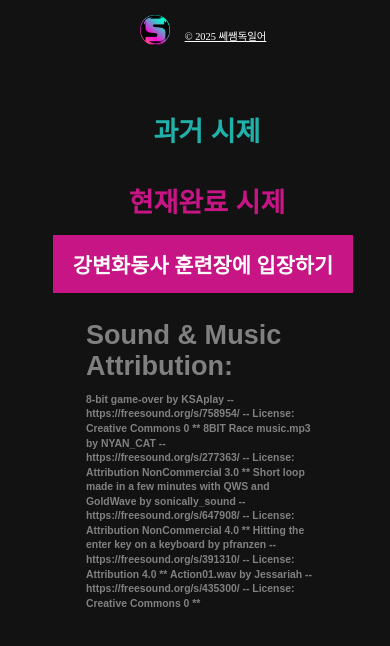
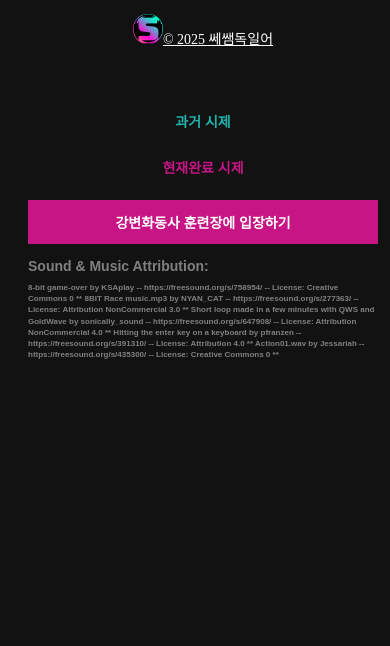
Before and after one commit to nunsaramengel/german_verb_hoonlyeonjang, a React (Vite) app: page / in a window 390 px wide. Shown: the top 646 px of the page. Built offline with nearby package versions, Linux system fonts and the light colour scheme; no server answers; a web font is replaced by a local one.

Commit message:
Adjusted mobile device design/layout/size

```diff
--- a/src/App.jsx
+++ b/src/App.jsx
@@ -1,18 +1,16 @@
-import { useState, useEffect, useRef } from 'react';
+import { useState, useEffect } from 'react';
 import './styles/App.css';
 import { verblist } from './assets/verblist.js';
 import Verb from './components/Verb.jsx';
 import ResponseField from "./components/ResponseField.jsx";
-import Score from "./components/Score.jsx"
-import TenseChoice from "./components/TenseChoice.jsx"
-import ShowWrongVerbs from "./components/ShowWrongVerbs.jsx"
+import Score from "./components/Score.jsx";
+import TenseChoice from "./components/TenseChoice.jsx";
+import ShowWrongVerbs from "./components/ShowWrongVerbs.jsx";
 import { Howl } from "howler";
-import Logo from "/img/logo.png"
+import Logo from "/img/logo.png";
 import styled from 'styled-components';
 
-
-
-const responsiveParagraph = styled.p`
+const ResponsiveParagraph = styled.p`
   font-size: 18px; /* Default for computers */
 
   @media (max-width: 1024px) {
@@ -22,90 +20,98 @@ const responsiveParagraph = styled.p`
   @media (max-width: 768px) {
     font-size: 14px; /* For mobile devices */
   }
-  `;
+`;
 
+const Container = styled.div`
+  width: 100vw;
+  margin: auto;
+  padding: 0 20px; /* Reduced padding for mobile */
+`;
 
+const LogoImage = styled.img`
+  width: 30px; /* Fixed logo size */
+  height: 30px;
+`;
+
+const Button = styled.button`
+  padding: 10px 16px; /* Default padding */
+  font-size: 1rem; /* Default font size */
+  width: 100%; /* Full width for mobile */
+
+  @media (max-width: 600px) {
+    padding: 8px 12px; /* Adjusted padding for mobile */
+    font-size: 0.875rem; /* Adjusted font size for mobile */
+  }
+`;
 
 function App() {
-  const [currentVerb, setCurrentVerb] = useState(null); // Initialize as null
+  const [currentVerb, setCurrentVerb] = useState(null);
   const [usedVerbs, setUsedVerbs] = useState(new Set());
-  const [begun, setBegun] = useState(false)
-  const [score, setScore] = useState(0)
-  const [isPastTense, setIsPastTense] = useState(false)
-  const [wrongVerbs, setWrongVerbs] = useState([])
+  const [begun, setBegun] = useState(false);
+  const [score, setScore] = useState(0);
+  const [isPastTense, setIsPastTense] = useState(false);
+  const [wrongVerbs, setWrongVerbs] = useState([]);
 
-
-
-
-  const LOGO_SIZE = "30"
+  const LOGO_SIZE = "30";
 
   const wrong = new Howl({
     src: ['/sounds/wrong.wav']
-  })
-
+  });
 
   const right = new Howl({
     src: ['/sounds/right.wav']
-  })
+  });
 
   const music1 = new Howl({
     src: ['/sounds/game.mp3'],
     preload: true,
     loop: true,
-     volume: 0.2
-  })
+    volume: 0.2
+  });
 
   const music2 = new Howl({
     src: ['/sounds/game2.mp3'],
     preload: true,
     loop: true
-  })
+  });
 
   const btnSound = new Howl({
     src: ['/sounds/btn.wav']
-  })
+  });
 
   const intro = new Howl({
     src: ['/sounds/intro.mp3']
-  })
+  });
 
   const type = new Howl({
     src: ['/sounds/type.mp3']
-  })
-
-  console.log(wrong, intro)
+  });
 
   const playSound = (sound) => {
     sound.play();
-  }
+  };
 
-  const stopStound = (sound) => {
+  const stopSound = (sound) => {
     sound.stop();
-  }
+  };
 
   useEffect(() => {
-     console.log(wrongVerbs)
-  }, [wrongVerbs])
-
-  useEffect(() => {
-    if(!begun) { playSound(music1)}
-  }, [begun])
+    if (!begun) { playSound(music1) }
+  }, [begun]);
 
   useEffect(() => {
     const handleKeyDown = () => {
-      playSound(type)
-    }
+      playSound(type);
+    };
 
-    window.addEventListener('keydown', handleKeyDown)
+    window.addEventListener('keydown', handleKeyDown);
 
     return () => {
-      window.removeEventListener('keydown', handleKeyDown)
-    }
+      window.removeEventListener('keydown', handleKeyDown);
+    };
+  }, [type]);
 
-  }, [type])
-
-  const ADD_POINTS = 10
-  const SUBSTRACT_POINTS = 5
+  const ADD_POINTS = 10;
 
   const clickButton = () => {
     const arrayOfVerbs = Object.entries(verblist).map(([verb, forms]) => ({
@@ -118,14 +124,13 @@ function App() {
     const availableVerbs = arrayOfVerbs.filter(verbObj => !usedVerbs.has(verbObj.verb));
 
     if (availableVerbs.length === 0) {
-
       alert(`축하해요! 동사 ${Object.keys(verblist).length - wrongVerbs.length}개 맞았고 ${wrongVerbs.length}개 틀렸어요. 확인 누르시고 다시 도전해보실래요?`);
-      setUsedVerbs(new Set())
-      setWrongVerbs([]); // Reset the usedVerbs state
-      setScore(0)
+      setUsedVerbs(new Set());
+      setWrongVerbs([]);
+      setScore(0);
       setTimeout(() => {
         window.location.reload();
-      }, 100);
+      }, 100)
       return;
     }
 
@@ -134,61 +139,68 @@ function App() {
 
     setCurrentVerb(selectedQuestion); // Set the entire verb object
     setUsedVerbs(prev => new Set(prev).add(selectedQuestion.verb));
-    if(!begun){setBegun(true)}
+    if (!begun) { setBegun(true); }
   };
 
   const handleCorrectAnswer = () => {
-    setScore(prevScore => prevScore + ADD_POINTS)
-    playSound(right)
+    setScore(prevScore => prevScore + ADD_POINTS);
+    playSound(right);
     clickButton(); // Get a new verb when the answer is correct
   };
 
   const handleIncorrectAnswer = () => {
-    playSound(wrong)
-    setWrongVerbs(prev => [...prev, currentVerb])
-    clickButton()
-  }
+    playSound(wrong);
+    setWrongVerbs(prev => [...prev, currentVerb]);
+    clickButton();
+  };
 
   return (
-    <div style={{width: "100vw", margin: "auto", padding: "0 40px"}}>
+    <Container>
       <a href="mailto:sesaemdeutsch@gmail.com?subject=강변화동사%20훈련장%20Render">
-        <p style={{ fontSize: ".5rem", marginBottom: "50px" }}><img src={Logo} width={LOGO_SIZE} height={LOGO_SIZE} alt="logo 쎄쌤" style={{ marginRight: "15px", transform: "translateY(5px)" }} lang="ko"/>
+        <ResponsiveParagraph style={{ marginBottom: "50px" }}>
+          <LogoImage src={Logo} alt="logo 쎄쌤" />
           &copy; 2025 쎄쌤독일어
-        </p>
+        </ResponsiveParagraph>
       </a>
-      {(begun && (<><h1 lang="ko">강변화동사 훈련장</h1><Score score={score} /></>))}
-      {currentVerb && <Verb question={currentVerb} isPastTense={isPastTense}></Verb>} {/* Render Verb only if currentVerb is not null */}
+      {begun && (
+        <>
+          <h1 lang="ko">강변화동사 훈련장</h1>
+          <Score score={score} />
+        </>
+      )}
+      {currentVerb && <Verb question={currentVerb} isPastTense={isPastTense} />}
       {currentVerb && (
         <ResponseField
           correctInfinitive={currentVerb.infinitive}
           onCorrectAnswer={handleCorrectAnswer}
           onIncorrectAnswer={handleIncorrectAnswer}
         />
-
       )}
-      {(!begun && <><TenseChoice isPastTense={isPastTense} setIsPastTense={setIsPastTense} /><button onClick={clickButton} className="enterTrainingGroundButton" lang="ko">강변화동사 훈련장에 입장하기</button></>)}
-      {(begun && <ShowWrongVerbs wrongVerbs={wrongVerbs} />)}
-      <div style={{margin: "auto",  bottom: "1vh", width: "60vw",  backgroundColor: "transparent"}}>
-        <p style={{
-          color: "grey",
-          textAlign: "left",
-          backgroundColor: "transparent"
-        }}
-        lang="de">
-        Sound & Music Attribution:
-        <br />
-          <div style={{backgroundColor: "transparent"}}>
-            <p style={{ fontSize: ".5rem", lineHeight: ".7rem", textAlign: "left", color: "grey", backgroundColor: "transparent" }} lang="de">
+      {!begun && (
+        <>
+          <TenseChoice isPastTense={isPastTense} setIsPastTense={setIsPastTense} />
+          <Button onClick={clickButton} className="enterTrainingGroundButton" lang="ko">
+            강변화동사 훈련장에 입장하기
+          </Button>
+        </>
+      )}
+      {begun && <ShowWrongVerbs wrongVerbs={wrongVerbs} />}
+      <div style={{ margin: "auto", bottom: "1vh", width: "100%", backgroundColor: "transparent" }}>
+        <ResponsiveParagraph lang="de" style={{ color: "grey", textAlign: "left", backgroundColor: "transparent" }}>
+          Sound & Music Attribution:
+          <br />
+          <div style={{ backgroundColor: "transparent" }}>
+            <ResponsiveParagraph style={{ fontSize: ".5rem", lineHeight: ".7rem", textAlign: "left", color: "grey", backgroundColor: "transparent" }} lang="de">
               8-bit game-over by KSAplay -- https://freesound.org/s/758954/ -- License: Creative Commons 0 **
               8BIT Race music.mp3 by NYAN_CAT -- https://freesound.org/s/277363/ -- License: Attribution NonCommercial 3.0 **
               Short loop made in a few minutes with QWS and GoldWave by sonically_sound -- https://freesound.org/s/647908/ -- License: Attribution NonCommercial 4.0 **
               Hitting the enter key on a keyboard by pfranzen -- https://freesound.org/s/391310/ -- License: Attribution 4.0 **
               Action01.wav by Jessariah -- https://freesound.org/s/435300/ -- License: Creative Commons 0 **
-            </p>
+            </ResponsiveParagraph>
           </div>
-        </p>
+        </ResponsiveParagraph>
       </div>
-    </div>
+    </Container>
   );
 }
 
--- a/src/components/ResponseField.jsx
+++ b/src/components/ResponseField.jsx
@@ -1,4 +1,47 @@
 import React, { useState } from 'react';
+import styled from 'styled-components';
+
+const Container = styled.div`
+    width: 100%;
+    padding: 0; /* Added padding for mobile */
+`;
+
+const Form = styled.form`
+    width: 100%; /* Form width */
+    display: flex;
+    flex-direction: column; /* Stack input and button vertically */
+    align-items: center; /* Center align items */
+`;
+
+const Input = styled.input`
+    width: 100%; /* Input width */
+    font-family: "yoon-px-pixelbatang", sans-serif;
+    font-size: 1rem; /* Default font size */
+
+    @media (max-width: 600px) {
+        font-size: 0.875rem; /* Adjusted font size for mobile */
+    }
+`;
+
+const Button = styled.button`
+    width: 100%; /* Button width */
+    font-family: "yoon-px-pixelbatang", sans-serif;
+    font-size: 1rem; /* Default font size */
+    margin-top: 10px; /* Space between input and button */
+
+    @media (max-width: 600px) {
+        font-size: 0.875rem; /* Adjusted font size for mobile */
+    }
+`;
+
+const Message = styled.p`
+    margin-top: 10px; /* Space above the message */
+    font-size: 1rem; /* Default font size */
+
+    @media (max-width: 600px) {
+        font-size: 0.875rem; /* Adjusted font size for mobile */
+    }
+`;
 
 const ResponseField = ({
     correctInfinitive,
@@ -19,25 +62,24 @@ const ResponseField = ({
             onCorrectAnswer(); // Notify the parent component that the answer is correct
         } else {
             setMessage('틀렸음!');
-        onIncorrectAnswer()
+            onIncorrectAnswer();
         }
         setUserInput(''); // Clear the input field
     };
 
     return (
-    <div style={{width: "100vw"}}>
-      <form onSubmit={handleSubmit} style={{width: "90vw"}}>
-        <input
+        <Container>
+            <Form onSubmit={handleSubmit}>
+                <Input
                     type="text"
                     value={userInput}
                     onChange={handleChange}
-          style={{ width: "70vw", fontFamily: "yoon-px-pixelbatang, sans-serif" }}
                     lang="de"
                 />
-        <button className="checkVerbButton" type="submit" style={{width: "70vw",  fontFamily: "yoon-px-pixelbatang, sans-serif", transform: "translateX(-7px)"}} lang="ko">검사</button>
-      </form>
-      {message && <p lang="ko">{message}</p>}
-    </div>
+                <Button className="checkVerbButton" type="submit" lang="ko">검사</Button>
+            </Form>
+            {message && <Message lang="ko">{message}</Message>}
+        </Container>
     );
 };
 
--- a/src/components/ShowWrongVerbs.jsx
+++ b/src/components/ShowWrongVerbs.jsx
@@ -1,27 +1,63 @@
-import React from 'react'
-import { useState } from 'react'
-import "../styles/WrongVerbsList.css"
+import React, { useState } from 'react';
+import "../styles/WrongVerbsList.css";
+import styled from 'styled-components';
+
+const Container = styled.div`
+    z-index: 100;
+    margin-top: 30px;
+    padding: 0; /* Added padding for mobile */
+`;
+
+const Button = styled.button`
+    font-size: 1rem; /* Default font size */
+    width: 100%; /* Full width for mobile */
+
+    @media (max-width: 600px) {
+        font-size: 0.875rem; /* Adjusted font size for mobile */
+    }
+`;
+
+const List = styled.ul`
+    border-top: 3px solid #1ED3DF;
+    border-bottom: 3px solid #1ED3DF;
+    padding: 0; /* Remove default padding */
+    list-style-type: none; /* Remove bullet points */
+`;
+
+const ListItem = styled.li`
+    color: ${props => (props.index % 2 === 0 ? 'aquamarine' : 'mediumvioletred')};
+    padding: 8px 0; /* Add some padding for list items */
+    font-size: 1rem; /* Default font size */
+
+    @media (max-width: 600px) {
+        font-size: 0.875rem; /* Adjusted font size for mobile */
+    }
+`;
+
 const ShowWrongVerbs = ({ wrongVerbs }) => {
-    const [showWrongVerbs, setShowWrongVerbs] = useState(false)
+    const [showWrongVerbs, setShowWrongVerbs] = useState(false);
+
     const handleButtonClick = (event) => {
         event.preventDefault();
-        setShowWrongVerbs(!showWrongVerbs)
-    }
+        setShowWrongVerbs(!showWrongVerbs);
+    };
+
     return (
-        <div style={{zIndex: "100", marginTop: "30px"}}>
-            <button lang="ko" onClick={handleButtonClick}>{showWrongVerbs ? "복습할 동사 가리기" : '복습할 동사 보여주기'}</button>
-            <ul style={{ borderTop: showWrongVerbs ? '3px solid #1ED3DF' : " ", borderBottom: showWrongVerbs ? '3px solid #1ED3DF' : " " }}>
-                {showWrongVerbs && (wrongVerbs.map((verb, index) => (
-                    <li
-                        key={index}
-                        style={{ color: index % 2 === 0 ? 'aquamarine' : 'mediumvioletred' }}
-                        lang="de"
-                    >{verb.infinitive}&nbsp;&nbsp;&nbsp;{verb.pastTense}&nbsp;&nbsp;&nbsp;{verb.presentPerfect}
-                    </li>
-                )))}
-            </ul>
-        </div>
-  )
-}
+        <Container>
+            <Button lang="ko" onClick={handleButtonClick}>
+                {showWrongVerbs ? "복습할 동사 가리기" : '복습할 동사 보여주기'}
+            </Button>
+            {showWrongVerbs && (
+                <List>
+                    {wrongVerbs.map((verb, index) => (
+                        <ListItem key={index} index={index} lang="de">
+                            {verb.infinitive}&nbsp;&nbsp;&nbsp;{verb.pastTense}&nbsp;&nbsp;&nbsp;{verb.presentPerfect}
+                        </ListItem>
+                    ))}
+                </List>
+            )}
+        </Container>
+    );
+};
 
-export default ShowWrongVerbs
+export default ShowWrongVerbs;
--- a/src/components/TenseChoice.jsx
+++ b/src/components/TenseChoice.jsx
@@ -1,9 +1,32 @@
-import React, { useState, useEffect } from 'react';
+import React from 'react';
+import { useEffect } from 'react';
 import '../styles/TenseChoise.css';
-import { Howl } from 'howler'
+import { Howl } from 'howler';
+import styled from 'styled-components';
+
+const SwitchContainer = styled.div`
+    display: flex;
+    flex-direction: column; /* Stack labels vertically */
+    align-items: center; /* Center align items */
+    margin: 10px 0; /* Margin for spacing */
+`;
+
+const Label = styled.label`
+    color: ${props => (props.isActive ? 'mediumvioletred' : 'lightseagreen')};
+    padding: 10px 12px; /* Increased padding for better touch targets */
+    border-radius: 4px;
+    margin: 5px 0; /* Margin for spacing */
+    display: inline-block; /* Ensure label behaves like a block element */
+    cursor: pointer; /* Change cursor to pointer on hover */
+    font-size: 1rem; /* Default font size */
+
+    @media (max-width: 600px) {
+        font-size: 0.875rem; /* Adjusted font size for mobile */
+        padding: 8px 10px; /* Adjusted padding for mobile */
+    }
+`;
 
 const TenseChoice = ({ isPastTense, setIsPastTense }) => {
-
     const handleSelection = (event) => {
         const selectedValue = event.target.value;
         setIsPastTense(selectedValue === 'past');
@@ -11,28 +34,18 @@ const TenseChoice = ({ isPastTense, setIsPastTense }) => {
 
     const selectSound = new Howl({
         src: ['/sounds/menu_select.mp3']
-    })
+    });
 
     const playSound = (sound) => {
         sound.play();
-    }
-
-
+    };
 
     return (
-        <>
-            <div className="switch" lang="ko">
-                <label
+        <SwitchContainer lang="ko">
+            <Label
                 htmlFor="isPast"
-                    lang="ko"
+                isActive={isPastTense}
                 onClick={() => playSound(selectSound)}
-                    style={{
-                        color: isPastTense ? 'mediumvioletred' : 'lightseagreen',
-                        padding: '5px 8px',
-                        borderRadius: '4px',
-                        margin: '10px 5px',
-                        display: 'inline-block', // Ensure label behaves like a block element
-                    }}
             >
                 <input
                     type="radio"
@@ -41,20 +54,14 @@ const TenseChoice = ({ isPastTense, setIsPastTense }) => {
                     onChange={handleSelection}
                     id="isPast"
                     lang="ko"
+                    style={{ display: 'none' }} // Hide the radio button
                 />
                 과거 시제
-                </label>
-                <label
+            </Label>
+            <Label
                 htmlFor="!isPast"
+                isActive={!isPastTense}
                 onClick={() => playSound(selectSound)}
-                    style={{
-                        color: !isPastTense ? 'mediumvioletred' : 'lightseagreen',
-                        padding: '5px 8px',
-                        borderRadius: '4px',
-                        margin: '10px 5px',
-                        display: 'inline-block', // Ensure label behaves like a block element
-                    }}
-                    label="ko"
             >
                 <input
                     type="radio"
@@ -63,12 +70,11 @@ const TenseChoice = ({ isPastTense, setIsPastTense }) => {
                     onChange={handleSelection}
                     id="!isPast"
                     lang="ko"
+                    style={{ display: 'none' }} // Hide the radio button
                 />
                 현재완료 시제
-                </label>
-                <span></span>
-            </div>
-        </>
+            </Label>
+        </SwitchContainer>
     );
 };
 
--- a/src/components/Verb.jsx
+++ b/src/components/Verb.jsx
@@ -1,18 +1,32 @@
-import React from 'react'
-import "../styles/CurrentVerbStyles.css"
+import React from 'react';
+import styled from 'styled-components';
+import "../styles/CurrentVerbStyles.css";
 
-const Verb = ({question, isPastTense}) => {
+const Container = styled.div`
+    text-align: center; /* Center the text */
+    padding: 0 20px; /* Added padding for mobile */
+`;
 
-  const QUESTION = question || "TEST"
+const Title = styled.h1`
+    font-size: 3rem; /* Default font size */
+    margin: 0; /* Remove default margin */
 
+    @media (max-width: 600px) {
+        font-size: 1.8rem; /* Adjusted font size for mobile */
+    }
+`;
 
-  return (
-    <div>
-      <h1 className="currentVerbStyles" lang="de">
-        {isPastTense ? QUESTION.pastTense : QUESTION.presentPerfect}
-      </h1>
-    </div>
-  )
-}
+const Verb = ({ question, isPastTense }) => {
+    const QUESTION = question || { pastTense: "TEST", presentPerfect: "TEST" }; // Default object structure
 
-export default Verb
+    return (
+        <Container>
+            <Title className="currentVerbStyles" lang="de">
+          {isPastTense ? QUESTION.pastTense : QUESTION.presentPerfect}
+          <br /><br />
+            </Title>
+        </Container>
+    );
+};
+
+export default Verb;
--- a/src/styles/App.css
+++ b/src/styles/App.css
@@ -1,7 +1,7 @@
-*{
+* {
   background-color: #121212;
   color: white;
-  font-size: 1.3rem;
+  font-size: 1.3rem; /* Default font size */
   box-sizing: border-box;
 }
 
@@ -11,61 +11,62 @@
   width: 100vw;
 }
 
-button:hover{
+button:hover {
   cursor: pointer;
+  background-color: purple;
+  border: solid purple 4px;
 }
 
-
-button{
-  border: none;
+button {
   background-color: mediumvioletred;
   color: white;
-  padding: 10px 16px;
-  font-size: 1rem;
+  font-size: 1rem; /* Default font size */
   font-family: yoon-px-pixelbatang, sans-serif;
   border: solid mediumvioletred 4px;
 }
 
-button:active{
-  border-left: solid px ivory;
-  border-top: solid 1px ivory;
-  padding-bottom: 9px;
-  padding-left: 15px;
+button:active {
+background-color: transparent;
+color: mediumvioletred;
+border: solid 4px transparent;
 }
 
-input[type="text"]{
+input[type="text"] {
   border: solid mediumvioletred 4px;
-  padding: 10px 16px;
+  padding: 10px 16px; /* Default padding */
   margin-bottom: 13px;
-  max-width: 90vw;
-  width: 80vw;
+  max-width: 100%;
+  width: 100%;
   font-family: yoon-px-pixelbatang, sans-serif;
   outline: none;
 }
 
-input:focus{
-  color: mediumviolered;
+input:focus {
+  color: mediumvioletred; /* Fixed typo */
 }
 
 
-.checkVerbButton{
-  padding: 17px;
-  margin-left: 15px;
-  height: 63px;
-}
 
-.checkVerbButton:hover{
-  background-color: purple;
-    border: solid purple 4px;
-}
-
-
-[lang="de"]{
+[lang="de"] {
   font-family: cofo-sans-pixel, sans-serif;
   font-weight: 900;
 }
 
-[lang="ko"]{
+[lang="ko"] {
   font-family: yoon-px-pixelbatang, sans-serif;
   font-weight: 900;
 }
+
+/* Media query for mobile screens */
+@media (max-width: 600px) {
+  * {
+    font-size: 1rem; /* Adjusted font size for mobile */
+  }
+
+  input[type="text"] {
+    padding: 8px 12px; /* Adjusted padding for mobile */
+    font-size: 0.875rem; /* Adjusted font size for mobile */
+  }
+
+
+}
--- a/src/styles/CurrentVerbStyles.css
+++ b/src/styles/CurrentVerbStyles.css
@@ -1,4 +1,3 @@
-.currentVerbStyles{
-    color: #1ED3DF;
-    font-size: 2.7rem;
+.currentVerbStyles {
+    color: #1ED3DF; /* Default font size for larger screens */
 }
```
Also changed, not shown: src/styles/TenseChoise.css (+14 -7 lines), src/styles/WrongVerbsList.css (+15 -1 lines). Lines whose indentation alone changed are shown as unchanged.
